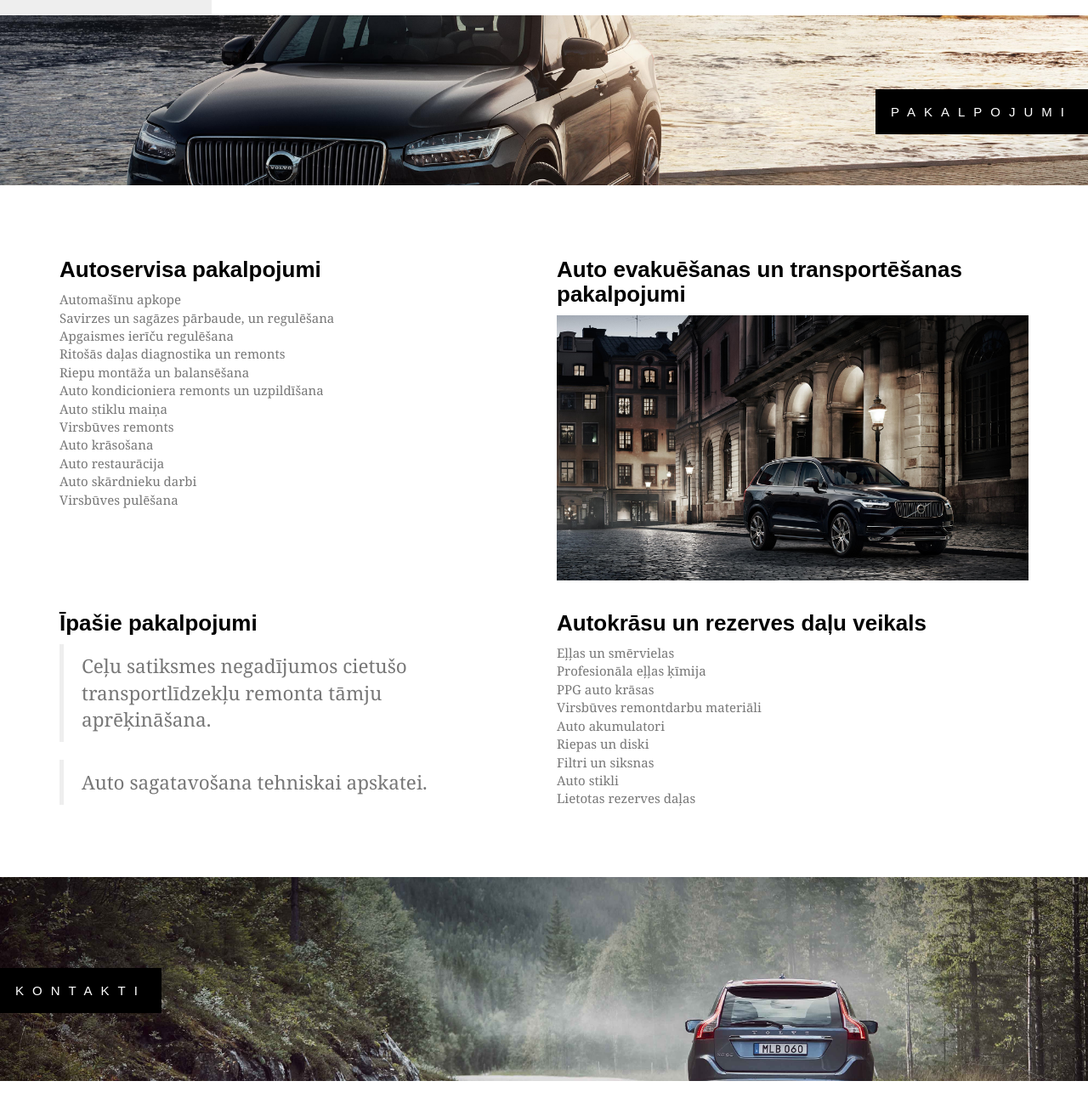
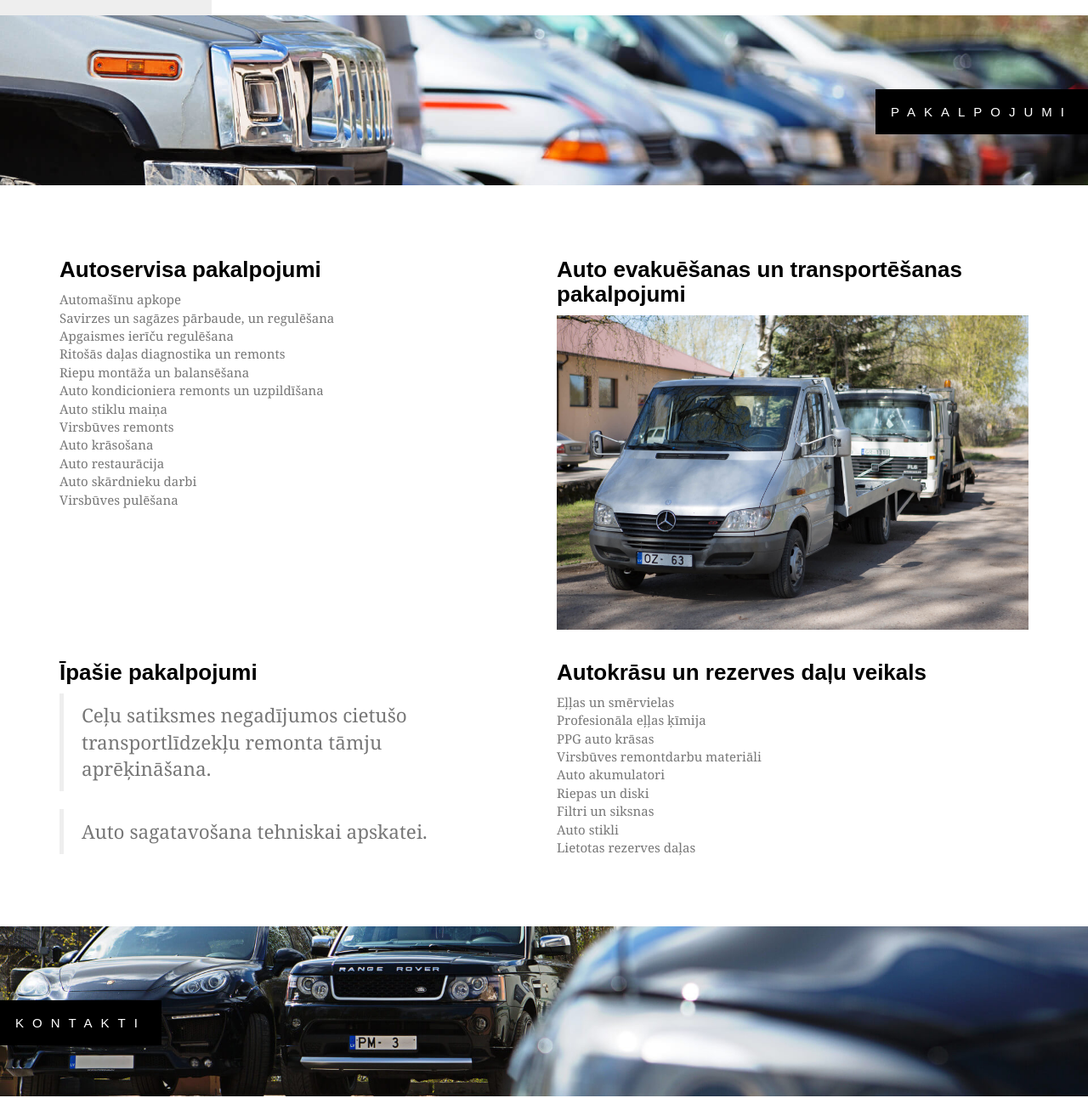
Before and after one commit to mjasnikovs/baltijas_autoserviss, a website: page src/index.html in a window 1280 px wide. Shown: the part 42-1334 px from the top of the page at 85% size. Drawn offline with Linux system fonts and the light colour scheme; some packages are replaced by stand-ins of ours; files whose address does not match are found by name.

Commit message:
Image update

```diff
--- a/src/css/main.css
+++ b/src/css/main.css
@@ -25,14 +25,16 @@ body, html {
 }
 
 .bgimg-1 {
-  background-image: url("/images/volvo3.jpg");
+  background:url("/images/IMG_7784.jpg") 100% 30% no-repeat !important;
+  background-size: cover!important;
   height: 25%;
   margin-bottom: 5%;
 }
 
 .bgimg-2 {
-  background-image: url("/images/serviceofferheader-lv.jpg");
-  height: 30%;
+  background:url("/images/IMG_7778.jpg") 100% 50% no-repeat !important;
+  background-size: cover!important;
+  height: 25%;
   margin-top: 5%;
   margin-bottom: 5%;
 }
--- a/src/index.html
+++ b/src/index.html
@@ -68,7 +68,7 @@
 
                  <div class="col-lg-6 col-md-6 col-sm-6 col-xs-12">
                     <h3>Auto evakuēšanas un transportēšanas pakalpojumi</h3>
-                    <img src="images/volvo2.jpg" alt="..." class="img-responsive">
+                    <img src="imagesTEMP/IMG_7955.jpg" alt="..." class="img-responsive">
                 </div>
             </div>
 
```
Also changed, not shown: src/images/IMG_7778.jpg (added), src/images/IMG_7784.jpg (added), src/images/IMG_7955.jpg (added).
